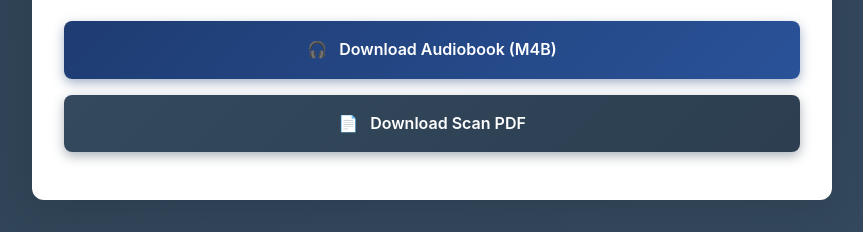
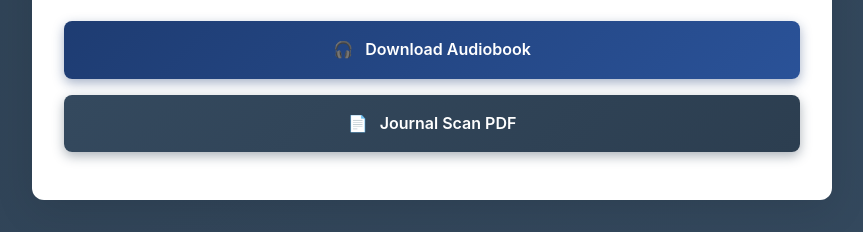
Before and after one commit to nilbus/nilbus.com, a plain HTML site: page journal-downloads.html in a window 1280 px wide. Shown: the part 1109-1341 px from the top of the page, without its empty margins (208-1071 px from the left). Drawn offline with Linux system fonts and the light colour scheme.

Commit message:
Tweak button text

```diff
--- a/journal-downloads.html
+++ b/journal-downloads.html
@@ -219,14 +219,14 @@
                    class="download-button"
                    download>
                     <span class="download-icon">🎧</span>
-                    Download Audiobook (M4B)
+                    Download Audiobook
                 </a>
                 <a href="https://app.box.com/s/65xnzznsmn7i2w7bao721jkd619cq58a"
                    class="download-button secondary"
                    target="_blank"
                    rel="noopener noreferrer">
                     <span class="download-icon">📄</span>
-                    Download Scan PDF
+                    Journal Scan PDF
                 </a>
             </div>
         </div>
```
